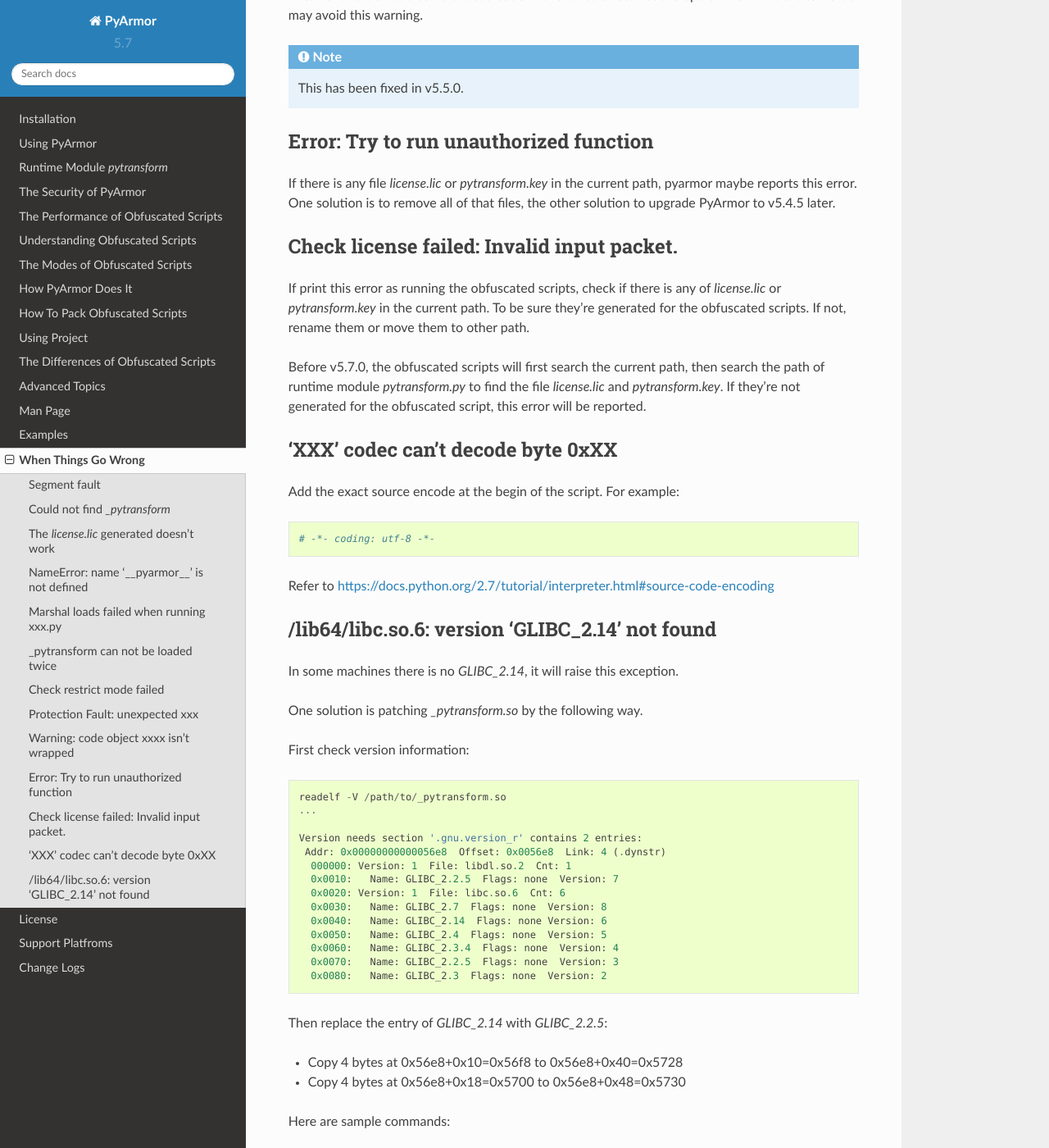
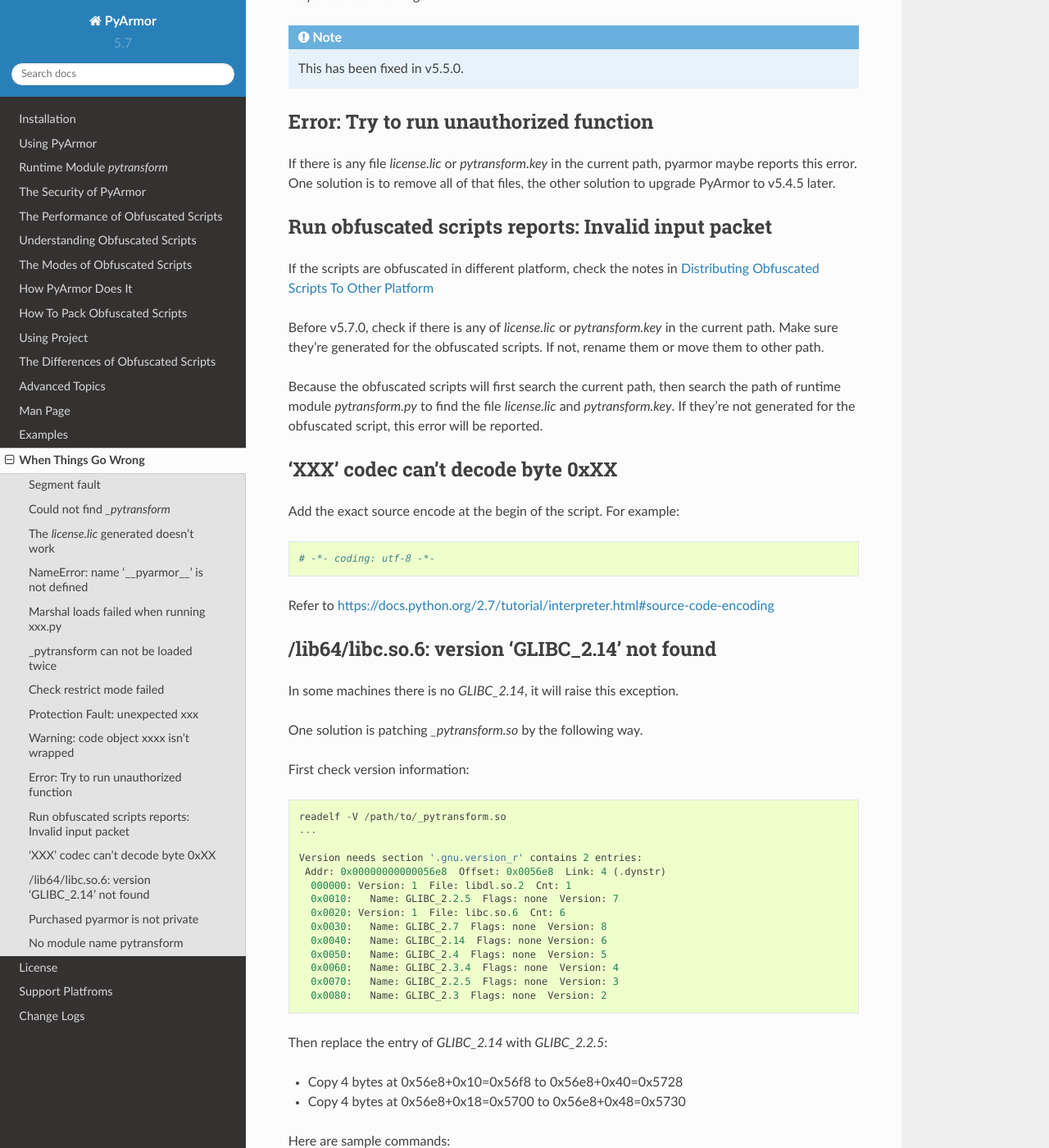
Before and after one commit to dashingsoft/pyarmor, a Sphinx documentation site: the page built from docs/questions.rst, in a window 1280 px wide and 1400 px high, scrolled down 3568 px. Shown: the whole window at 82% size. Built offline with Sphinx 7.4.7 and the Read the Docs theme 2.0.0, drawn with Linux system fonts in a browser that asks for light colours; some of the changed text lies outside the part shown.

Commit message:
Refine questions

```diff
--- a/docs/questions.rst
+++ b/docs/questions.rst
@@ -3,10 +3,10 @@
 When Things Go Wrong
 ====================
 
-Turn on debugging output to get more error information::
+Turn on python debug option to get more error information::
 
-    python -d pyarmor.py ...
     PYTHONDEBUG=y pyarmor ...
+    python -d obfuscated_scripts.py ...
 
 Segment fault
 -------------
@@ -87,9 +87,7 @@
 1. Check whether the version of Python to run obfuscated scripts is
    same as the version of Python to obfuscate script
 
-2. Check whether the capsule is generated based on current license of
-   PyArmor. Try to move global capsule `~/.pyarmor_capsule.zip` to any
-   other path, then obfuscate scripts again.
+2. Run obfuscated script by `python -d` to show more error message.
 
 3. Be sure the capsule used to generated the license file is same as
    the capsule used to obfuscate the scripts. The filename of the
@@ -178,18 +176,20 @@
 path, pyarmor maybe reports this error. One solution is to remove all
 of that files, the other solution to upgrade PyArmor to v5.4.5 later.
 
-Check license failed: Invalid input packet.
--------------------------------------------
+Run obfuscated scripts reports: Invalid input packet
+----------------------------------------------------
 
-If print this error as running the obfuscated scripts, check if there
-is any of `license.lic` or `pytransform.key` in the current path. To
-be sure they're generated for the obfuscated scripts. If not, rename
-them or move them to other path.
+If the scripts are obfuscated in different platform, check the notes in
+:ref:`Distributing Obfuscated Scripts To Other Platform`
 
-Before v5.7.0, the obfuscated scripts will first search the current path, then
-search the path of runtime module `pytransform.py` to find the file
-`license.lic` and `pytransform.key`. If they're not generated for the obfuscated
-script, this error will be reported.
+Before v5.7.0, check if there is any of `license.lic` or `pytransform.key` in
+the current path. Make sure they're generated for the obfuscated scripts. If
+not, rename them or move them to other path.
+
+Because the obfuscated scripts will first search the current path, then search
+the path of runtime module `pytransform.py` to find the file `license.lic` and
+`pytransform.key`. If they're not generated for the obfuscated script, this
+error will be reported.
 
 'XXX' codec can't decode byte 0xXX
 ----------------------------------
@@ -234,6 +234,25 @@
     xxd -s 0x56f8 -l 4 _pytransform.so | sed "s/56f8/5728/" | xxd -r - _pytransform.so
     xxd -s 0x5700 -l 4 _pytransform.so | sed "s/5700/5730/" | xxd -r - _pytransform.so
 
+Purchased pyarmor is not private
+--------------------------------
+
+Even obfuscated with purchased version, license from trial version works::
+
+* Make sure command `pyarmor register` shows correct registration information
+* Make sure :ref:`global capsule` file `~/.pyarmor_capsule.zip` is same as the one in the keyfile `pyarmor-regfile-1.zip`
+* Try to reboot system.
+
+No module name pytransform
+--------------------------
+
+If report this error as running command `pyarmor pack`::
+
+* Make sure the script specified in the command line is not obfuscated
+* Run `pack` with extra option `--clean` to remove cached `myscript.spec`::
+
+    payrmor pack --clean foo.py
+
 .. How easy is to recover obfuscated code?:
 
     If someone tries to break the obfuscation, he first must be an
```
